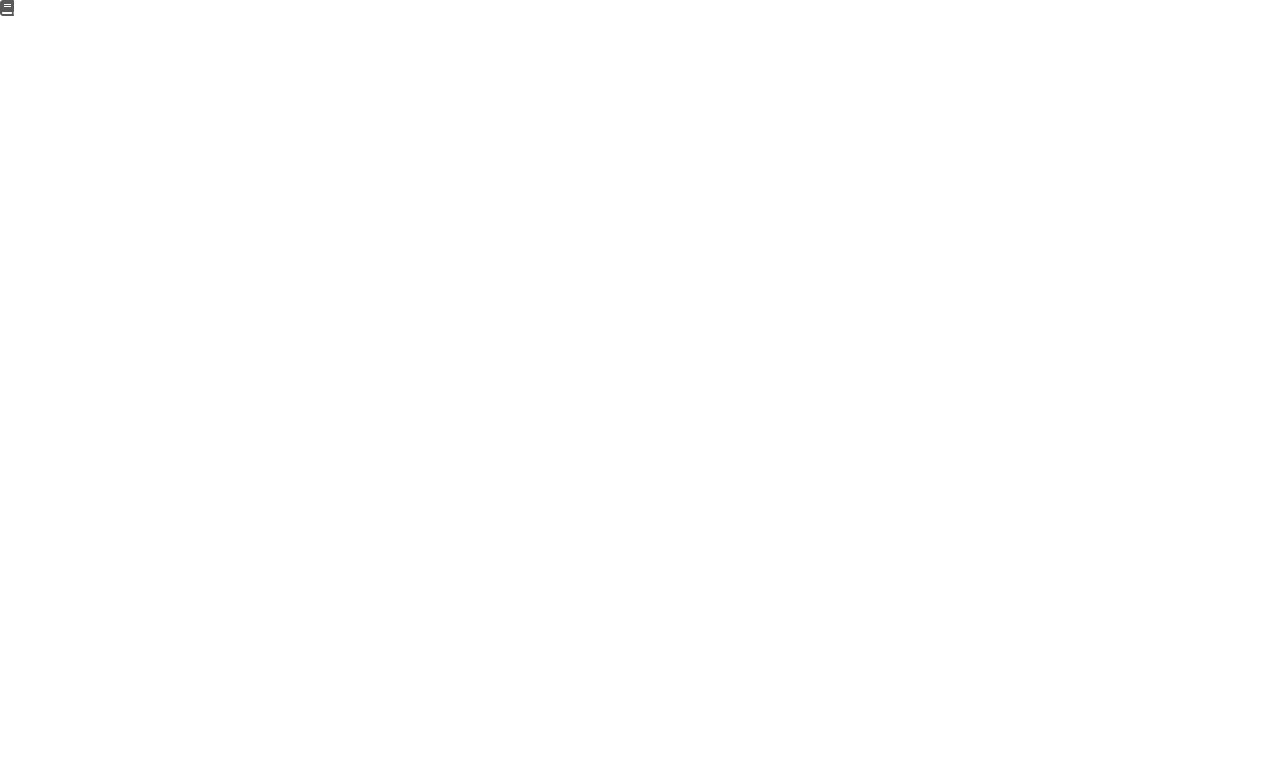
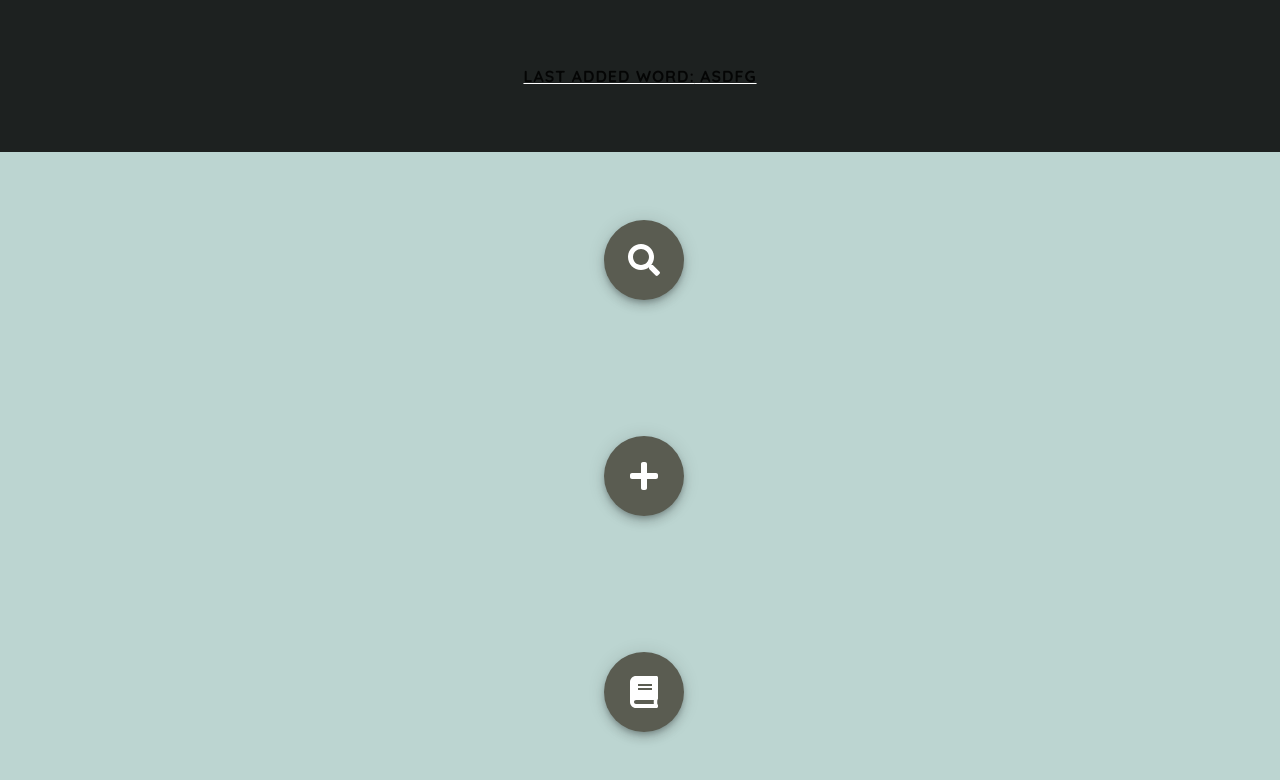
Before and after one commit to Victroll/words-reminder, a React app: page / in a window 1280 px wide. Shown: the top 780 px of the page. Built offline with nearby package versions, Linux system fonts and the light colour scheme.

Commit message:
Home page added. Buttons and styles.

```diff
--- a/src/App.js
+++ b/src/App.js
@@ -1,10 +1,72 @@
-import React from 'react';
+import React, { Component } from 'react';
 import './utils/font-awesome/all';
 
-const App = () => {
-  return (
-    <i className='fas fa-book' />
-  );
-};
+/** Components */
+import AppLayout from './components/app-layout/index';
+import HomeButton from './components/home-button/index';
+import HomeLastWord from './components/home-last-word';
+
+class App extends Component {
+  constructor() {
+    super();
+
+    this.state = {
+      showSearch: false,
+      showAdd: false,
+      showEdit: false
+    };
+  }
+
+  onToggleInputs = id => {
+    const { showSearch, showAdd, showEdit } = this.state;
+    switch (id) {
+      case 'search':
+        this.setState({
+          showSearch: !showSearch,
+          showAdd: false,
+          showEdit: false
+        });
+        break;
+      case 'add':
+        this.setState({
+          showSearch: false,
+          showAdd: !showAdd,
+          showEdit: false
+        });
+        break;
+      case 'edit':
+        this.setState({
+          showSearch: false,
+          showAdd: false,
+          showEdit: !showEdit
+        });
+        break;
+    }
+  };
+
+  render() {
+    const { showSearch, showAdd, showEdit } = this.state;
+    return (
+      <AppLayout>
+        <HomeLastWord />
+        <HomeButton
+          icon='search'
+          inputMode={showSearch}
+          onClick={() => this.onToggleInputs('search')}
+        />
+        <HomeButton
+          icon='add'
+          inputMode={showAdd}
+          onClick={() => this.onToggleInputs('add')}
+        />
+        <HomeButton
+          icon='edit'
+          inputMode={showEdit}
+          onClick={() => this.onToggleInputs('edit')}
+        />
+      </AppLayout>
+    );
+  }
+}
 
 export default App;
--- /dev/null
+++ b/src/components/app-layout/index.css
@@ -0,0 +1,6 @@
+.app-layout {
+    display: flex;
+    flex-flow: column;
+    justify-content: space-around;
+    height: 100vh;
+}
--- /dev/null
+++ b/src/components/app-layout/index.js
@@ -0,0 +1,19 @@
+import React from 'react';
+
+/** Models */
+import { childrenModel } from '../../utils/models';
+
+/** CSS */
+import './index.css';
+
+const AppLayout = ({ children }) => (
+  <div className='app-layout'>
+    {children}
+  </div>
+);
+
+AppLayout.propTypes = {
+  children: childrenModel
+};
+
+export default AppLayout;
--- /dev/null
+++ b/src/components/home-button/index.css
@@ -0,0 +1,54 @@
+.home-button {
+  display: flex;
+  align-items: center;
+  justify-content: center;
+  height: 27%;
+  background-color: #bcd5d1;
+}
+
+button {
+  font-size: xx-large !important;
+  height: 80px !important;
+  width: 80px !important;
+  background-color: #5a5c51 !important;
+  color: white !important;
+  transition: 0.75s !important;
+}
+
+.input-mode {
+  background-color: transparent !important;
+  color: black !important;
+  font-size: medium !important;
+  box-shadow: none !important;
+  transform: translateX(-20px);
+}
+
+.icon {
+  font-size: x-large;
+}
+
+.input {
+  background-color: white;
+  border-color: #1d2120;
+  border-style: solid;
+  border-width: 1px;
+  border-radius: 4px;
+  box-shadow: 2px 2px 4px rgba(29,33,32, 0.5);
+  padding-left: 5px;
+  transition: 1s;
+}
+
+.hide {
+  visibility: hidden;
+  width: 0;
+  opacity: 0;
+  display: none;
+}
+
+.show {
+  visibility: visible !important;
+  width: 50% !important;
+  opacity: 1;
+  display: block;
+  transform: translateX(40px);
+}
--- /dev/null
+++ b/src/components/home-button/index.js
@@ -0,0 +1,52 @@
+import React, { Component } from 'react';
+import { PropTypes } from 'prop-types';
+
+/** MUI Components */
+import Fab from '@material-ui/core/Fab';
+import InputBase from '@material-ui/core/InputBase';
+
+/** CSS */
+import './index.css';
+
+const Icons = {
+  edit: 'fas fa-book',
+  search: 'fas fa-search',
+  add: 'fas fa-plus'
+};
+
+class HomeButton extends Component {
+  toggleInput = () => {
+    console.log('asd');
+  };
+
+  render() {
+    const { icon, inputMode, onClick } = this.props;
+    return (
+      <div className='home-button'>
+        <InputBase className={`input ${inputMode
+          ? 'show'
+          : 'hide'}`}
+          />
+        <Fab
+          className={`${inputMode && 'input-mode'}`}
+          onClick={onClick}
+        >
+          <i className={Icons[icon]} />
+        </Fab>
+      </div>
+    );
+  }
+}
+
+HomeButton.propTypes = {
+  icon: PropTypes.string,
+  inputMode: PropTypes.bool,
+  onClick: PropTypes.func
+};
+
+HomeButton.defaultProps = {
+  inputMode: false,
+  onClick: () => {}
+};
+
+export default HomeButton;
--- /dev/null
+++ b/src/components/home-last-word/index.css
@@ -0,0 +1,9 @@
+.home-last-word {
+  background-color: #1d2120;
+  color: white;
+  height: 19%;
+  display: flex;
+  justify-content: center;
+  align-items: center;
+  text-decoration: underline;
+}
--- /dev/null
+++ b/src/components/home-last-word/index.js
@@ -0,0 +1,16 @@
+import React from 'react';
+// import { PropTypes } from 'prop-types';
+
+/** Literals */
+import { homeTxt } from '../../utils/literals';
+
+/** CSS */
+import './index.css';
+
+const HomeLastWord = () => (
+  <div className='home-last-word'>
+    <h1>{homeTxt.lastWords} asdfg</h1>
+  </div>
+);
+
+export default HomeLastWord;
--- /dev/null
+++ b/src/utils/literals.js
@@ -0,0 +1,3 @@
+export const homeTxt = {
+  lastWords: 'Last added word:'
+};
--- /dev/null
+++ b/src/utils/models.js
@@ -0,0 +1,6 @@
+import PropTypes from 'prop-types';
+
+export const childrenModel = PropTypes.oneOfType([
+    PropTypes.arrayOf(PropTypes.node),
+    PropTypes.node
+  ]);
```
